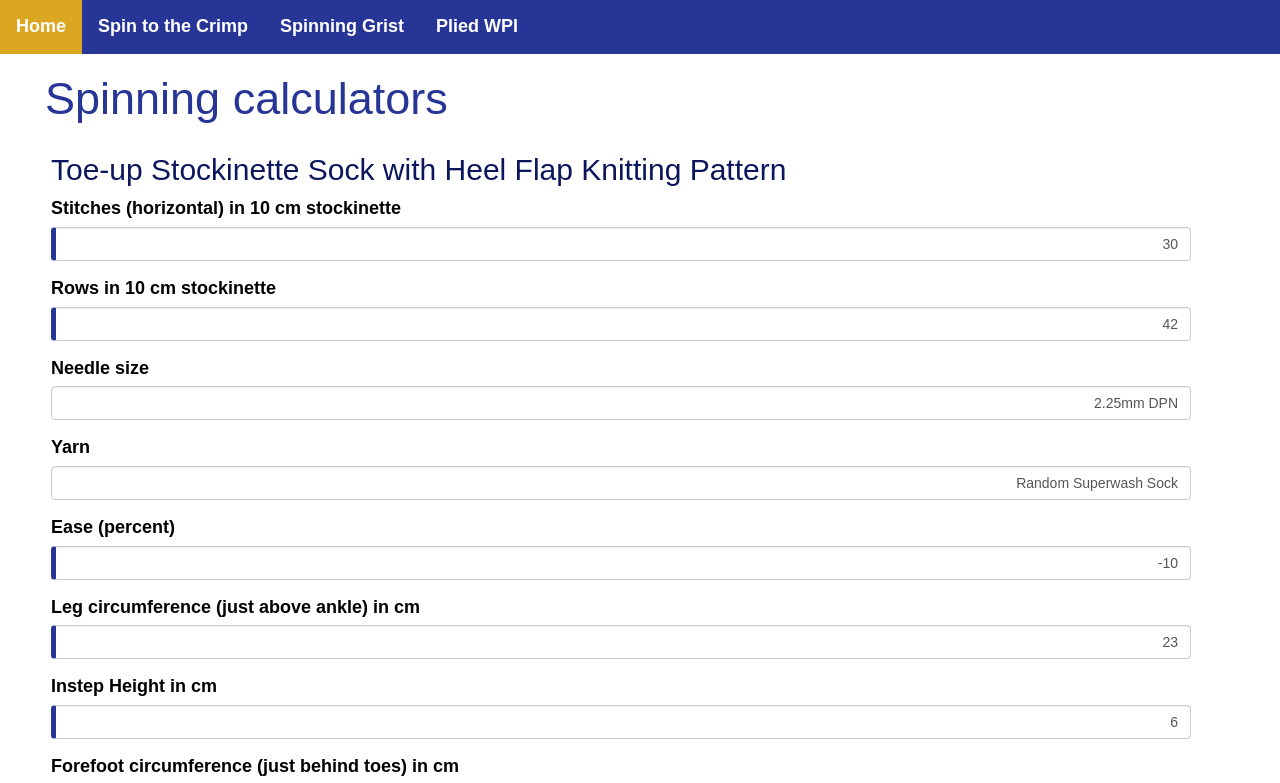
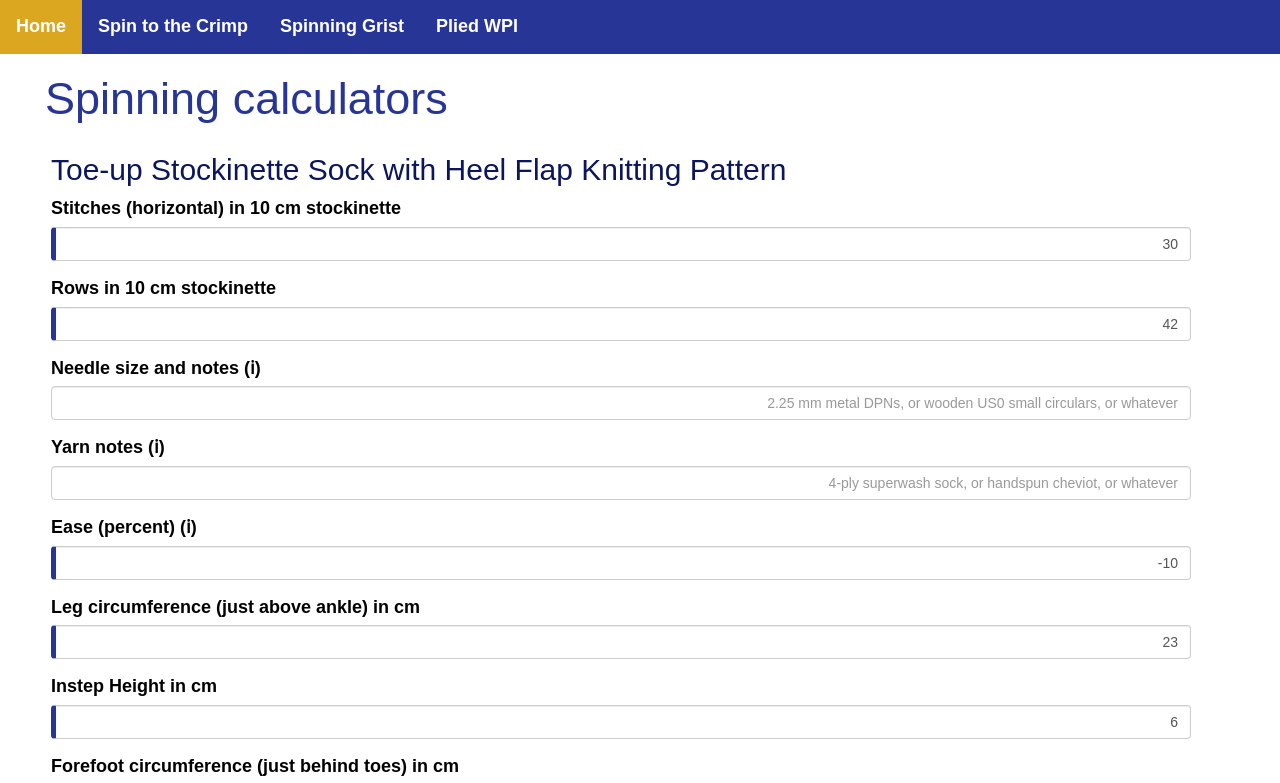
Before and after one commit to EvelineV/spinning, an Angular app: page /knitting/socks in a window 1280 px wide. Shown: the top 783 px of the page. Built offline with nearby package versions, Linux system fonts and the light colour scheme.

Commit message:
Remove hardcoded values for needle and yarn, add placeholder instead

```diff
--- a/src/app/knit-gauge-component/knit-gauge.component.html
+++ b/src/app/knit-gauge-component/knit-gauge.component.html
@@ -12,12 +12,22 @@
     </div>
 
     <div class="form-group">
-      <label for="needle">Needle size</label>
-      <input type="text" class="form-control" id="needle" name="needle" [(ngModel)]="gaugeModel.needle" (change)="onChange()">
+      <label for="needle">Needle size
+        <app-tooltip
+          label="and notes"
+          text="(this is a free text field, but please record your needle size and material here)"
+        ></app-tooltip>
+      </label>
+      <input type="text" class="form-control" id="needle" name="needle" [(ngModel)]="gaugeModel.needle" (change)="onChange()" placeholder="2.25 mm metal DPNs, or wooden US0 small circulars, or whatever">
     </div>
 
     <div class="form-group">
-      <label for="yarn">Yarn</label>
-      <input type="text" class="form-control" id="yarn" name="yarn" [(ngModel)]="gaugeModel.yarn" (change)="onChange()">
+      <label for="yarn">Yarn
+        <app-tooltip
+          label="notes"
+          text="(this is a free text field, but please record your yarn info)"
+        ></app-tooltip>
+      </label>
+      <input type="text" class="form-control" id="yarn" name="yarn" [(ngModel)]="gaugeModel.yarn" (change)="onChange()" placeholder="4-ply superwash sock, or handspun cheviot, or whatever">
     </div>
   </form>
--- a/src/app/knit-gauge-component/knit-gauge.component.ts
+++ b/src/app/knit-gauge-component/knit-gauge.component.ts
@@ -13,8 +13,8 @@ export class KnitGaugeComponent implements OnInit {
     verticalDistance: defaultDistanceInCM,
     horizontalStitches: 30,
     verticalStitches: 42,
-    needle: "2.25mm DPN",
-    yarn: "Random Superwash Sock",
+    needle: "",
+    yarn: "",
   });
 
   @Output() emitter = new EventEmitter<GaugeSettings>();
--- a/src/app/knit-socks/knit-socks.component.html
+++ b/src/app/knit-socks/knit-socks.component.html
@@ -7,10 +7,10 @@
       <label for="ease">Ease
         <app-tooltip
           label="(percent)"
-          text="(amount of stretch, socks should have a little negative ease)"
+          text="(amount of stretch, socks should have a little negative ease, -10&percnt; or -15&percnt; is usually a good value)"
         ></app-tooltip>
       </label>
-      <input type="number" class="form-control" id="ease" min=-20 max=20 value=-5 required
+      <input type="number" class="form-control" id="ease" min=-50 max=50 value=-10 required
           [(ngModel)]="ease" (change)="resetSubmitted()" name="ease">
     </div>
 
--- a/src/app/knit-socks/knit-socks.component.ts
+++ b/src/app/knit-socks/knit-socks.component.ts
@@ -17,8 +17,8 @@ export class KnitSocksComponent implements OnInit {
     verticalDistance: defaultDistanceInCM,
     horizontalStitches: 30,
     verticalStitches: 42,
-    needle: "2.25mm DPN",
-    yarn: "Random Superwash Sock",
+    needle: "",
+    yarn: "",
    });
   ease: number = -10; // percentage
   instructions?: SockInstructions;
--- a/src/app/knit-socks/types.ts
+++ b/src/app/knit-socks/types.ts
@@ -25,8 +25,8 @@ export class SockGaugeSettings extends GaugeSettings{
       verticalDistance: defaultDistanceInCM,
       horizontalStitches: 30,
       verticalStitches: 42,
-      needle: "2.25mm DPN",
-      yarn: "Random Superwash Sock",
+      needle: "",
+      yarn: "",
     });
     this.ease = payload.ease || -5;
   }
--- a/src/app/tooltip/tooltip.component.html
+++ b/src/app/tooltip/tooltip.component.html
@@ -1,3 +1,3 @@
-<span class="explanation">{{ this.label }}
+<span class="explanation">{{ this.label }} (&#8505;)
   <span class="tooltiptext">&nbsp;{{ this.text }}</span>
 </span>
```
